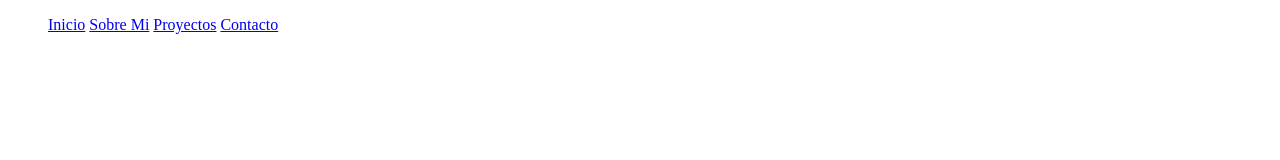
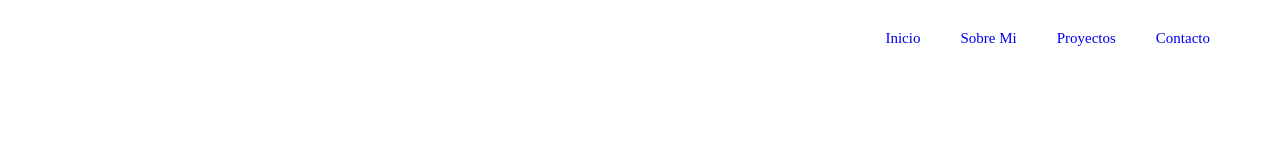
Before and after one commit to AlvaroVFon/PersonalWeb, a plain HTML site: page index.html in a window 1280 px wide. Drawn offline with Linux system fonts and the light colour scheme.

Commit message:
se añade enlace para logo y menu

```diff
--- a/css/style.css
+++ b/css/style.css
@@ -5,3 +5,37 @@
     padding: 0;
     box-sizing: border-box;
 }
+
+html {
+    font-size: 62.5%;
+}
+
+body {
+    min-height: 100vh;
+}
+
+.main-header {
+    display: flex;
+    justify-content: space-between;
+    align-items: center;
+}
+
+.logo {
+    padding: 1rem 2rem;
+    size: 5rem;
+}
+
+.logo img {}
+
+.menu {
+    display: flex;
+    justify-content: flex-end;
+    align-items: center;
+    padding: 1rem 5rem;
+}
+
+.menu a {
+    text-decoration: none;
+    padding: 2rem;
+    font-size: 1.5rem;
+}
--- a/index.html
+++ b/index.html
@@ -5,13 +5,17 @@
     <meta charset="UTF-8">
     <meta http-equiv="X-UA-Compatible" content="IE=edge">
     <meta name="viewport" content="width=device-width, initial-scale=1.0">
+    <link rel="stylesheet" href="css/style.css">
     <title>Álvaro Villamarín</title>
 </head>
 
 <body>
 
     <header class="main-header">
-        <menu>
+        <a href="" class="logo">
+            <img src="" alt="">
+        </a>
+        <menu class="menu">
             <a href="#">Inicio</a>
             <a href="#">Sobre Mi</a>
             <a href="#">Proyectos</a>
```
Also changed, not shown: img/ourpact-web-filter.svg (added).
